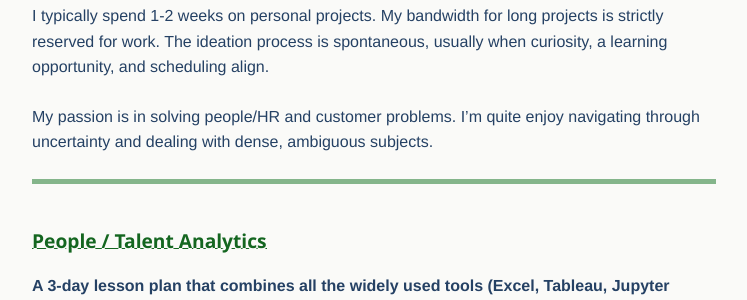
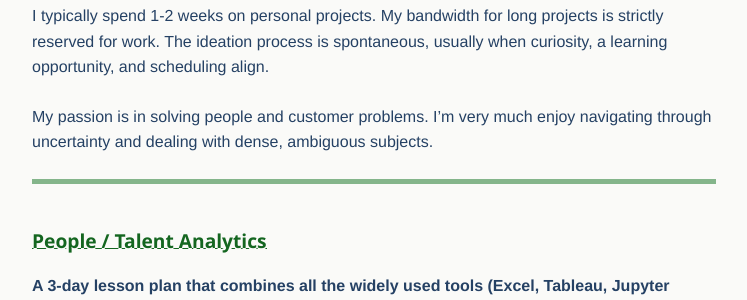
Before and after one commit to deawyk/deawyk.github.io, a Jekyll site: the page built from _pages/projects.md, in a window 1280 px wide and 900 px high. Shown: the part 141-441 px from the top of the window, without its empty margins (266-1013 px from the left). Built offline with Jekyll 4.4.1, drawn with Linux system fonts in a browser that asks for light colours.

Commit message:
Update projects.md

```diff
--- a/_pages/projects.md
+++ b/_pages/projects.md
@@ -13,7 +13,7 @@ permalink: /projects/
 
 I typically spend 1-2 weeks on personal projects. My bandwidth for long projects is strictly reserved for work. The ideation process is spontaneous, usually when curiosity, a learning opportunity, and scheduling align.
 
-My passion is in solving people/HR and customer problems. I'm quite enjoy navigating through uncertainty and dealing with dense, ambiguous subjects.
+My passion is in solving people and customer problems. I'm very much enjoy navigating through uncertainty and dealing with dense, ambiguous subjects.
 
 <div style="text-align: left">
 
```
